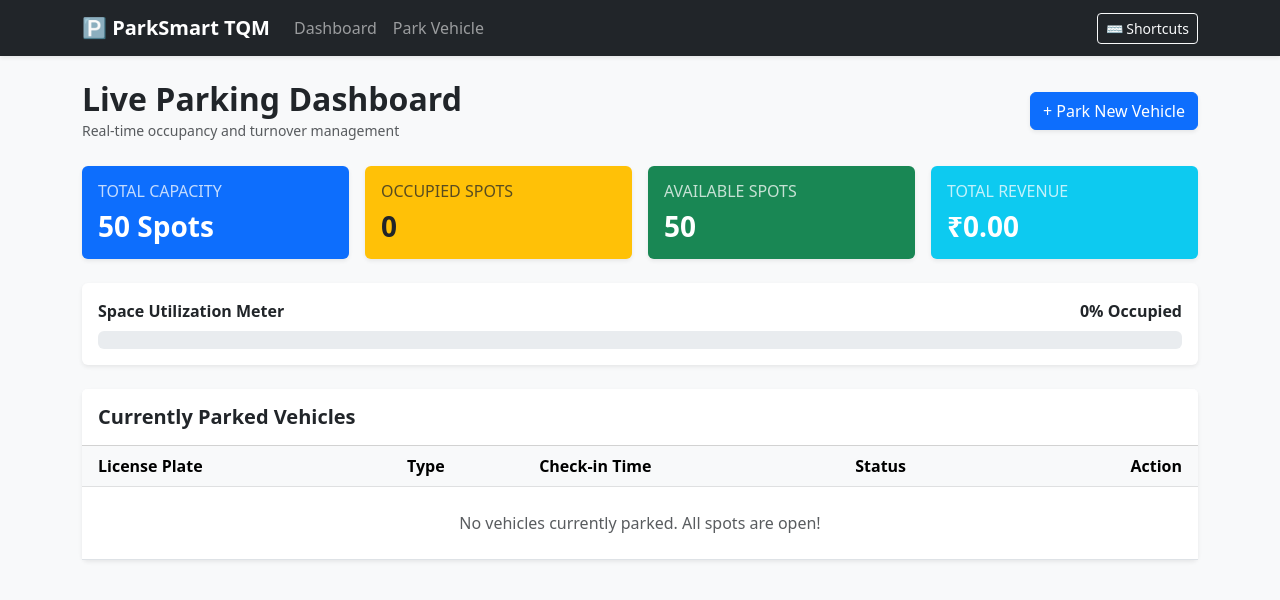
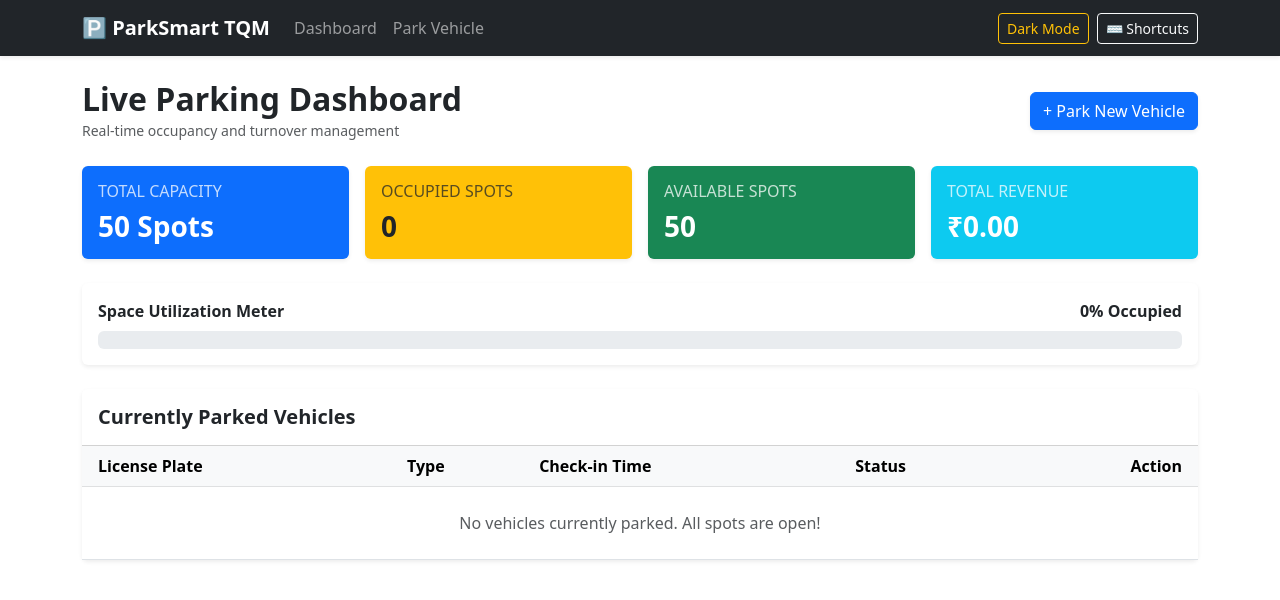
Before and after one commit to HarshitBhatt691/Parking_Management_System_tqm, a Django app: page / in a window 1280 px wide. Shown: the top 600 px of the page. Run offline with Django 3.2, Linux system fonts and the light colour scheme; data that the repository does not hold is empty.

Commit message:
Implement dark and light theme toggle with persistent storage for Q08

```diff
--- a/templates/base.html
+++ b/templates/base.html
@@ -1,10 +1,10 @@
 <!DOCTYPE html>
-<html lang="en">
+<html lang="en" data-bs-theme="light">
 <head>
     <meta charset="UTF-8">
     <meta name="viewport" content="width=device-width, initial-scale=1.0">
     <title>TQM Parking Management System</title>
-    <!-- Bootstrap 5 CSS -->
+    <!-- Bootstrap 5.3 CSS -->
     <link href="https://cdn.jsdelivr.net/npm/bootstrap@5.3.0/dist/css/bootstrap.min.css" rel="stylesheet">
     <style>
         .kbd-key {
@@ -17,9 +17,14 @@
             font-weight: 700;
             padding: 2px 6px;
         }
+        [data-bs-theme="dark"] .kbd-key {
+            background-color: #333;
+            border-color: #555;
+            color: #eee;
+        }
     </style>
 </head>
-<body class="bg-light" id="app-body">
+<body id="app-body">
     <!-- Navbar -->
     <nav class="navbar navbar-expand-lg navbar-dark bg-dark mb-4 shadow-sm">
         <div class="container">
@@ -37,6 +42,11 @@
                     </li>
                 </ul>
                 <div class="d-flex align-items-center gap-2">
+                    <!-- Theme Toggle Button -->
+                    <button class="btn btn-outline-warning btn-sm" id="themeToggleBtn" title="Toggle Theme (Alt+T)">
+                        🌙 Dark Mode
+                    </button>
+                    <!-- Shortcuts Cheat Sheet Button -->
                     <button class="btn btn-outline-light btn-sm" data-bs-toggle="modal" data-bs-target="#shortcutsModal" title="Shortcuts (Alt+H)">
                         ⌨️ Shortcuts
                     </button>
@@ -77,6 +87,10 @@
                                 <td><span class="kbd-key">Alt</span> + <span class="kbd-key">D</span></td>
                             </tr>
                             <tr>
+                                <td>Toggle Dark/Light Mode</td>
+                                <td><span class="kbd-key">Alt</span> + <span class="kbd-key">T</span></td>
+                            </tr>
+                            <tr>
                                 <td>Show Shortcuts Help</td>
                                 <td><span class="kbd-key">Alt</span> + <span class="kbd-key">H</span> or <span class="kbd-key">?</span></td>
                             </tr>
@@ -90,24 +104,49 @@
     <!-- Bootstrap 5 JS Bundle -->
     <script src="https://cdn.jsdelivr.net/npm/bootstrap@5.3.0/dist/js/bootstrap.bundle.min.js"></script>
 
-    <!-- Global Keyboard Shortcuts Script -->
+    <!-- Theme & Shortcuts Logic -->
     <script>
+        // Persistent Theme Toggle
+        const htmlElement = document.documentElement;
+        const themeBtn = document.getElementById('themeToggleBtn');
+
+        function applyTheme(theme) {
+            htmlElement.setAttribute('data-bs-theme', theme);
+            localStorage.setItem('parksmart_theme', theme);
+            if (theme === 'dark') {
+                themeBtn.innerHTML = 'Light Mode';
+                themeBtn.classList.replace('btn-outline-warning', 'btn-outline-light');
+            } else {
+                themeBtn.innerHTML = 'Dark Mode';
+                themeBtn.classList.replace('btn-outline-light', 'btn-outline-warning');
+            }
+        }
+
+        // Load saved theme or default to light
+        const savedTheme = localStorage.getItem('parksmart_theme') || 'light';
+        applyTheme(savedTheme);
+
+        function toggleTheme() {
+            const currentTheme = htmlElement.getAttribute('data-bs-theme');
+            applyTheme(currentTheme === 'dark' ? 'light' : 'dark');
+        }
+
+        themeBtn.addEventListener('click', toggleTheme);
+
+        // Global Keyboard Shortcuts
         document.addEventListener('keydown', function(e) {
-            // Check if user is typing inside an input field
             const isTyping = ['INPUT', 'TEXTAREA', 'SELECT'].includes(document.activeElement.tagName);
 
-            // Alt + N: Navigate to Add Vehicle
             if (e.altKey && (e.key === 'n' || e.key === 'N')) {
                 e.preventDefault();
                 window.location.href = "{% url 'add_vehicle' %}";
-            }
-            // Alt + D: Navigate to Dashboard
-            else if (e.altKey && (e.key === 'd' || e.key === 'D')) {
+            } else if (e.altKey && (e.key === 'd' || e.key === 'D')) {
                 e.preventDefault();
                 window.location.href = "{% url 'dashboard' %}";
-            }
-            // Alt + H or ?: Open Shortcuts modal
-            else if ((e.altKey && (e.key === 'h' || e.key === 'H')) || (!isTyping && e.key === '?')) {
+            } else if (e.altKey && (e.key === 't' || e.key === 'T')) {
+                e.preventDefault();
+                toggleTheme();
+            } else if ((e.altKey && (e.key === 'h' || e.key === 'H')) || (!isTyping && e.key === '?')) {
                 e.preventDefault();
                 const modal = new bootstrap.Modal(document.getElementById('shortcutsModal'));
                 modal.show();
```
